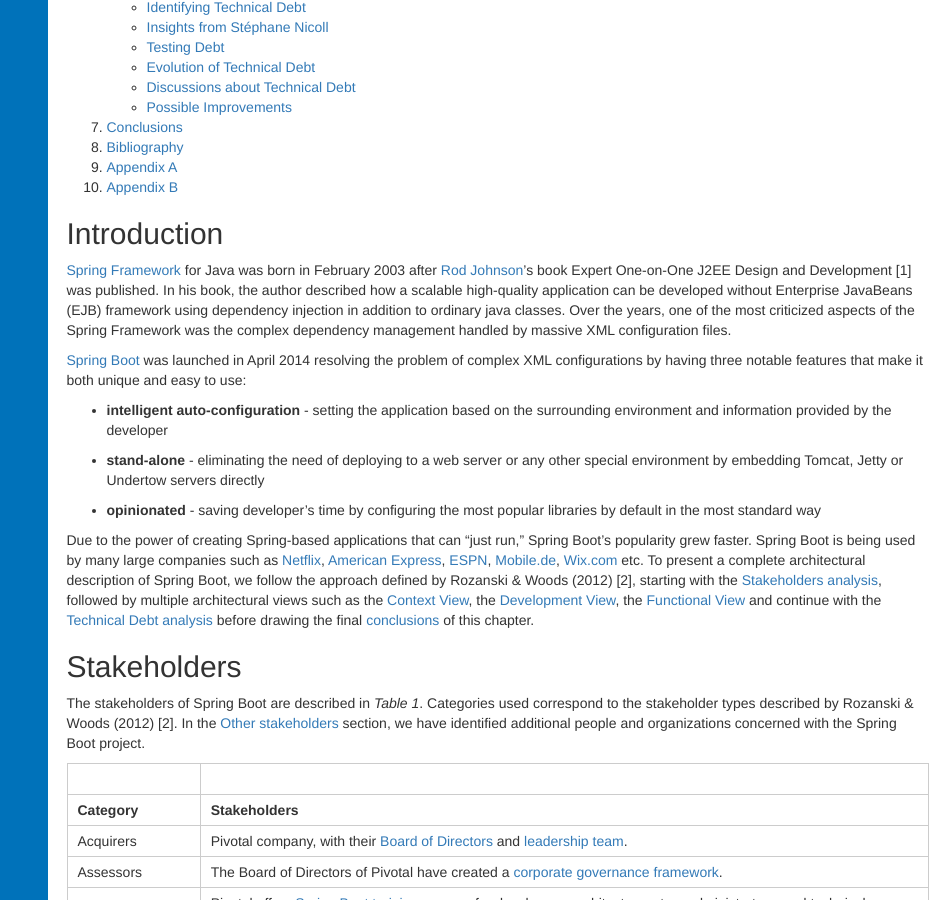
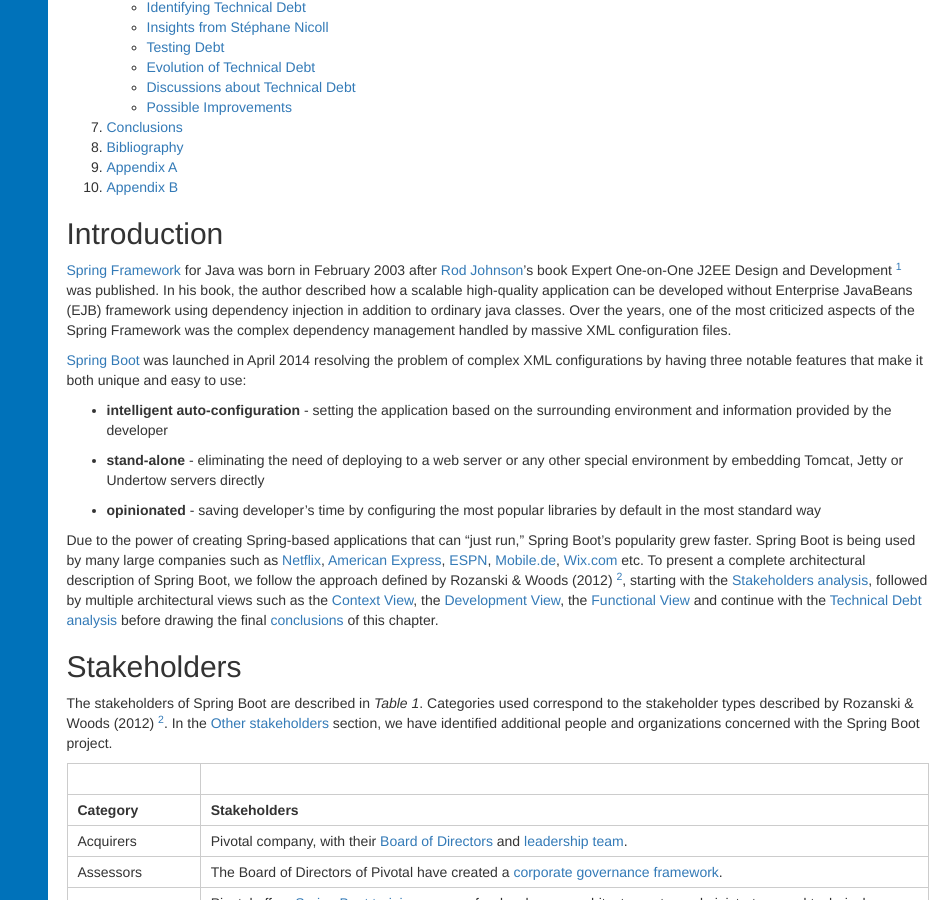
Before and after one commit to SERG-Delft/desosa2019, a Jekyll site: the page built from chapters/spring-boot/index.md, in a window 1280 px wide and 900 px high, scrolled down 1476 px. Shown: the whole window, without its empty margins (336-1280 px from the left). Built offline with Jekyll 4.4.1, drawn with Linux system fonts in a browser that asks for light colours; nearby versions of some CDN libraries; some of the changed text lies outside the part shown.

Commit message:
Refactor references style

````diff
--- a/chapters/spring-boot/index.md
+++ b/chapters/spring-boot/index.md
@@ -63,7 +63,7 @@ is provided followed by the final conclusions of this project's complex architec
 
 [Spring Framework](https://spring.io/) for Java was born in February 2003 after
 [Rod Johnson](https://twitter.com/springrod)'s
-book Expert One-on-One J2EE Design and Development [1] was published. In his book, the author
+book Expert One-on-One J2EE Design and Development [^1] was published. In his book, the author
 described how a scalable high-quality application can be developed without Enterprise
 JavaBeans (EJB) framework using dependency injection in addition to ordinary java classes. Over
 the years, one of the most criticized aspects of the Spring Framework was the complex dependency
@@ -91,7 +91,7 @@ Spring Boot's popularity grew faster. Spring Boot is being used by many large co
 [Mobile.de](http://www.technology-ebay.de/the-teams/mobile-de/blog/moving-from-war-to-jar-with-spring.html),
 [Wix.com](https://stackshare.io/wix/scaling-wix-to-60m-users-from-monolith-to-microservices)
 etc. To present a complete architectural description of Spring Boot, we follow the approach
-defined by Rozanski & Woods (2012) [2], starting with the
+defined by Rozanski & Woods (2012) [^2], starting with the
 [Stakeholders analysis](#stakeholders), followed by multiple architectural views such as
 the [Context View](#context-view), the [Development View](#development-view),
 the [Functional View](#functional-view) and continue with
@@ -105,7 +105,7 @@ the [Technical Debt analysis](#technical-debt) before drawing the final
 ## Stakeholders
 
 The stakeholders of Spring Boot are described in *Table 1*. Categories used correspond to
-the stakeholder types described by Rozanski & Woods (2012) [2]. In the
+the stakeholder types described by Rozanski & Woods (2012) [^2]. In the
 [Other stakeholders](#other-stakeholders) section, we have identified additional people and
 organizations concerned with the Spring Boot project.
 
@@ -539,6 +539,7 @@ default configurations
 for Java Util Logging, Log4J2 and LogBack implementation of the API.
 
 The default format for Spring Boot log messages is the following:
+
 ```
 2014-03-05 10:57:51.112  INFO 45469 --- [           main] org.apache.catalina.core.StandardEngine  : Starting Servlet Engine: Apache Tomcat/7.0.52
 2014-03-05 10:57:51.253  INFO 45469 --- [ost-startStop-1] o.a.c.c.C.[Tomcat].[localhost].[/]       : Initializing Spring embedded WebApplicationContext
@@ -627,7 +628,7 @@ hence it is not a big problem for the framework.
 
 - **Cyclomatic complexity** - Using [SonarLint](https://www.sonarlint.org/) and
 manual code inspection, we have identified several cases of high
-Cyclomatic complexity [3]. An example can be seen in *Figure 7* where the recommended
+Cyclomatic complexity [^3]. An example can be seen in *Figure 7* where the recommended
 value is exceeded.
 
 ![Cyclomatic complexity in Spring Boot](images/spring-boot/McCabe_complexity.png)
@@ -706,7 +707,7 @@ on potential testing debt and make this information available to contributors.
 
 ## Evolution of technical debt
 
-In order to “calculate the trends of the technical debt time series” [4] for
+In order to “calculate the trends of the technical debt time series” [^4] for
 the Spring Boot project, we first need to take a look at the history of the whole
 Spring Framework. The evolution of Spring Framework from
 [interface21](https://spring.io/blog/2006/12/16/why-the-name-interface21)
@@ -738,7 +739,7 @@ Spring Boot’s and the platform’s dependency management. That is the reason w
 [Spring IO Platform end-of-life](https://spring.io/blog/2018/04/09/spring-io-platform-end-of-life-announcement)
 was announced with Cairo being the last maintained version.
 
-The fact that “software process evolution has a clear effect on technical debt” [5]
+The fact that “software process evolution has a clear effect on technical debt” [^5]
 was proved in Spring Boot project by a major switch. When Spring Boot
 decided to replace their CI platform from Bamboo
 to Concourse, they benefited from having a platform maintained by Pivotal.
@@ -862,16 +863,16 @@ go-to choices for creating web and enterprise applications with Java.
 
 ## Bibliography
 
-[1] Johnson, Rod, and Juergen Hoeller. "Expert One-on-one J2EE Development without EJB." (2003).
+[^1]: Johnson, Rod, and Juergen Hoeller. "Expert One-on-one J2EE Development without EJB." (2003).
 
-[2] Rozanski, Nick, and Eóin Woods. Software systems architecture: working with stakeholders
+[^2]: Rozanski, Nick, and Eóin Woods. Software systems architecture: working with stakeholders
 using viewpoints and perspectives. Addison-Wesley, 2011.
 
-[3] McCabe, Thomas J. "A complexity measure." IEEE Transactions on software Engineering 4 (1976): 308-320.
+[^3]: McCabe, Thomas J. "A complexity measure." IEEE Transactions on software Engineering 4 (1976): 308-320.
 
-[4] Digkas, Georgios, et al. "The evolution of technical debt in the apache ecosystem." European Conference on Software Architecture. Springer, Cham, 2017.
+[^4]: Digkas, Georgios, et al. "The evolution of technical debt in the apache ecosystem." European Conference on Software Architecture. Springer, Cham, 2017.
 
-[5] Yli-Huumo, Jesse, Andrey Maglyas, and Kari Smolander. "The Effects of Software Process Evolution to Technical Debt—Perceptions from Three Large Software Projects." Managing Software Process Evolution. Springer, Cham, 2016. 305-327.
+[^5]: Yli-Huumo, Jesse, Andrey Maglyas, and Kari Smolander. "The Effects of Software Process Evolution to Technical Debt—Perceptions from Three Large Software Projects." Managing Software Process Evolution. Springer, Cham, 2016. 305-327.
 
 ## Appendix A
 
````
